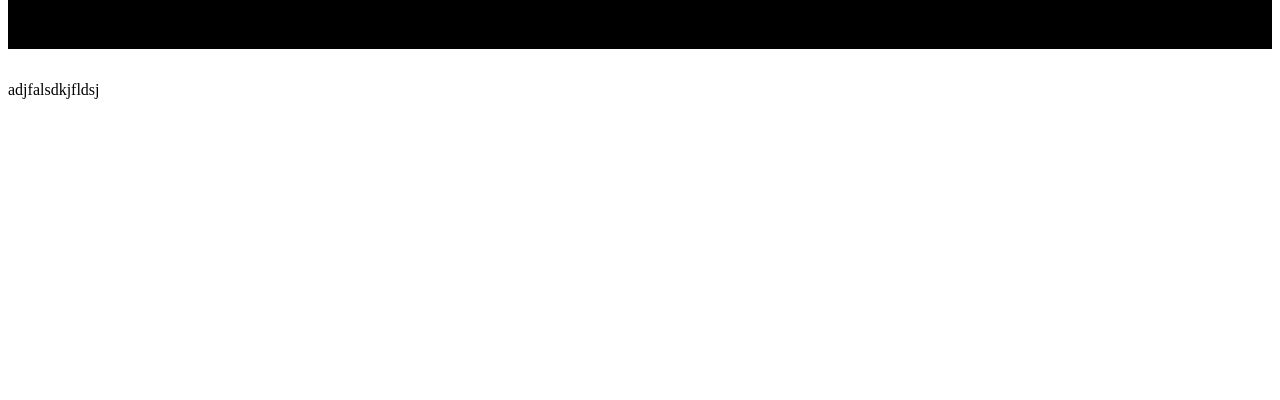
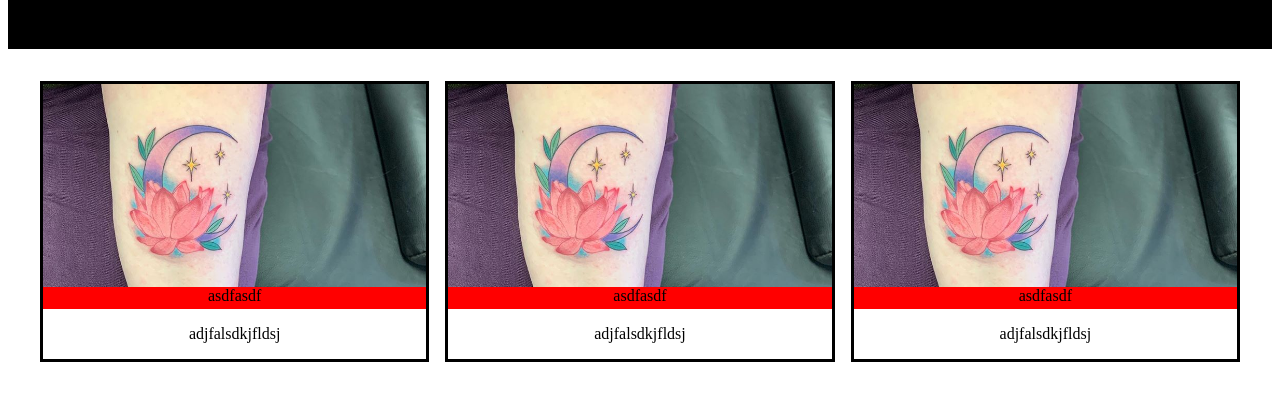
Before and after one commit to ehsia-hsia/MegBTattoo, a plain HTML site: page index.html in a window 1280 px wide. Shown: the part 90-490 px from the top of the page. Drawn offline with Linux system fonts and the light colour scheme.

Commit message:
Card Images Template
Completed card image. I've been wanting to use this for a while. Woot. Contains an image, image caption,  description. I plan to use these as links to larger image galleries that contain color, black and white, and flash art subpages

```diff
--- a/index.html
+++ b/index.html
@@ -11,17 +11,45 @@
         <h1> Megan Boyle Tattoo</h1>
         <p> adlskfjaslkdjf</p>
     </section>
-    <section id="header" class="header">
-        <div>
+
+
+    <section class="header">
+        <div class="gallery">
             <figure>
-                <img>
+                <img src="images/color1.PNG">
                 <figcaption>
-
+                    asdfasdf
                 </figcaption>
 
             </figure>
-            <p> adjfalsdkjfldsj</p>
+            <p class="description"> adjfalsdkjfldsj</p>
+
         </div>
+        <div class="gallery">
+            <figure>
+                <img src="images/color1.PNG">
+                <figcaption>
+                    asdfasdf
+                </figcaption>
+
+            </figure>
+            <p class="description"> adjfalsdkjfldsj</p>
+
+        </div>
+        <div class="gallery">
+            <figure>
+                <img src="images/color1.PNG">
+                <figcaption>
+                    asdfasdf
+                </figcaption>
+
+            </figure>
+            <p class="description"> adjfalsdkjfldsj</p>
+
+        </div>
+    </section>
+
+
 
 
     </section>
--- a/styles.css
+++ b/styles.css
@@ -3,12 +3,43 @@
     padding: 2rem;
     display: grid;
     align-items: center;
-    grid-template-columns: repeat(autofit, minmax(240px, 1fr));
+    grid-template-columns: repeat(auto-fit, minmax(240px, 1fr));
     grid-template-columns: repeat(2, 300px);
     color: white;
 }
 
 .header{
-    display:grid;
+    display: grid;
+    grid-template-columns: repeat(auto-fit, minmax(320px, 1fr)) ;
+    grid-gap: 1rem;
+    align-items: center;
+    padding: 2rem;
+    margin: auto;
+}
+.header .gallery img{
+    width: 100%;
+    max-width: 500px;
 
 }
+
+.header .gallery figure{
+    position: relative;
+    padding: 0;
+    margin: 0;
+
+}
+.header figcaption{
+    position: absolute;
+    bottom: 0;
+    width: 100%;
+    height: 10%;
+    background-color: red;
+}
+
+.gallery{
+    text-align: center;
+    border: solid;
+    max-width: 500px;;
+
+
+}
```
